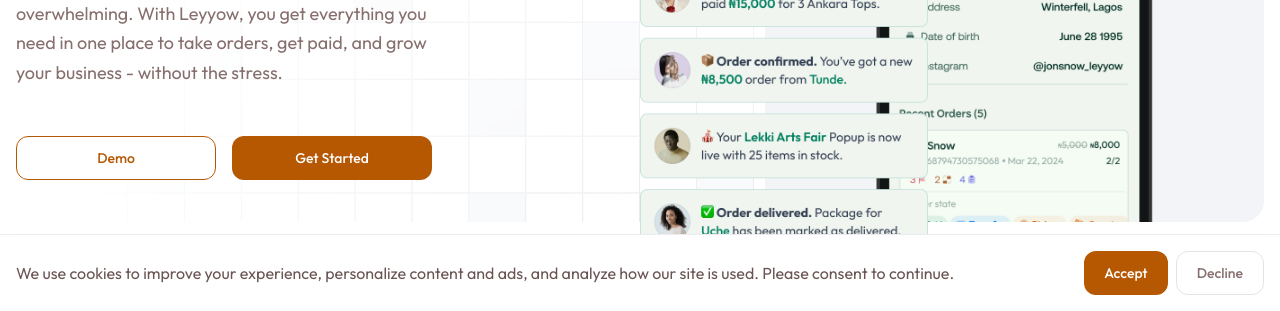
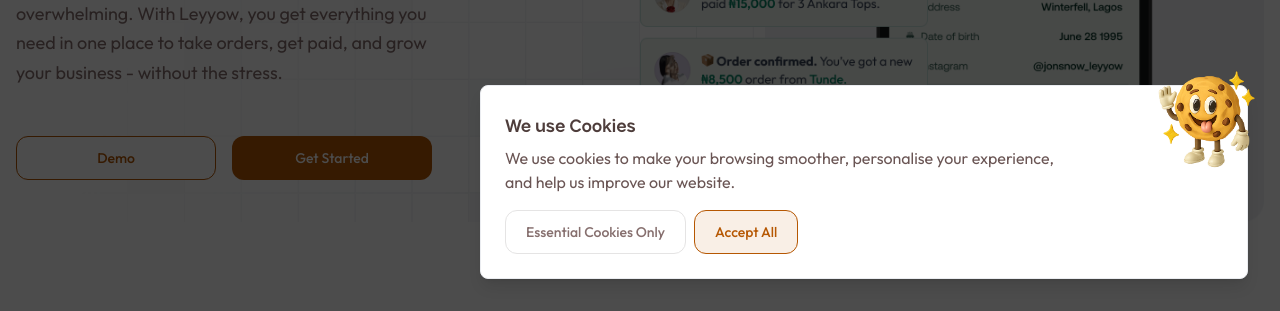
Before and after one commit to alkadelik/Suite-V2, a Vue app: page / in a window 1280 px wide. Shown: the part 489-800 px from the top of the page. Built offline with nearby package versions, Linux system fonts and the light colour scheme; no server answers; a web font is replaced by a local one; what @tanstack/vue-query would draw is missing.

Commit message:
feat: update cookie banner

```diff
--- a/src/layouts/LandingLayout.vue
+++ b/src/layouts/LandingLayout.vue
@@ -1,6 +1,5 @@
 <script setup>
 import AppButton from "@components/AppButton.vue"
-import ConsentBanner from "@modules/shared/components/ConsentBanner.vue"
 import { useRouter } from "vue-router"
 
 const router = useRouter()
@@ -117,8 +116,5 @@
         </p>
       </div>
     </footer>
-
-    <!-- Consent Banner -->
-    <ConsentBanner />
   </div>
 </template>
--- a/src/modules/landing/views/index.vue
+++ b/src/modules/landing/views/index.vue
@@ -7,6 +7,7 @@
 import Chip from "@components/Chip.vue"
 import Icon from "@components/Icon.vue"
 import AppButton from "@components/AppButton.vue"
+import ConsentBanner from "@modules/shared/components/ConsentBanner.vue"
 
 const images = Array.from({ length: 5 }, (_, index) => ({
   id: index + 1,
@@ -480,5 +481,8 @@
         </div>
       </div>
     </section>
+
+    <!-- Consent Banner -->
+    <ConsentBanner />
   </div>
 </template>
--- a/src/modules/shared/components/ConsentBanner.vue
+++ b/src/modules/shared/components/ConsentBanner.vue
@@ -1,18 +1,29 @@
 <template>
+  <!-- Overlay backdrop -->
+  <transition name="fade">
+    <div v-if="showBanner" class="fixed inset-0 z-[9998] bg-black/70"></div>
+  </transition>
+
+  <!-- Banner -->
   <transition name="slide-up">
     <div
       v-if="showBanner"
-      class="fixed right-0 bottom-0 left-0 z-[9999] flex flex-col items-center justify-between gap-3 border-t border-gray-200 bg-white p-4 shadow-lg md:flex-row md:gap-4"
+      class="fixed right-8 bottom-8 z-[9999] w-full max-w-[768px] rounded-lg border border-gray-200 bg-white p-6 shadow-lg"
     >
-      <p class="text-core-700 text-center text-base md:text-left">
-        We use cookies to improve your experience, personalize content and ads, and analyze how our
-        site is used. Please consent to continue.
-      </p>
+      <div class="relative w-4/5">
+        <h3 class="mb-2 text-lg font-semibold">We use Cookies</h3>
+        <p class="text-core-700 mb-4 text-base">
+          We use cookies to make your browsing smoother, personalise your experience, and help us
+          improve our website.
+        </p>
 
-      <div class="flex gap-2">
-        <AppButton label="Accept" @click="acceptConsent" />
-        <AppButton label="Decline" color="alt" @click="declineConsent" />
+        <div class="flex flex-wrap gap-2">
+          <AppButton label="Essential Cookies Only" color="alt" @click="declineConsent" />
+          <AppButton label="Accept All" variant="outlined" @click="acceptConsent" />
+        </div>
       </div>
+
+      <img src="/images/cookie.png" alt="Cookies" class="absolute -top-4 -right-4 w-28" />
     </div>
   </transition>
 </template>
@@ -64,4 +75,14 @@
   transform: translateY(100%);
   opacity: 0;
 }
+
+/* Fade animation for overlay */
+.fade-enter-active,
+.fade-leave-active {
+  transition: opacity 0.3s ease;
+}
+.fade-enter-from,
+.fade-leave-to {
+  opacity: 0;
+}
 </style>
```
Also changed, not shown: public/images/cookie.png (added).
